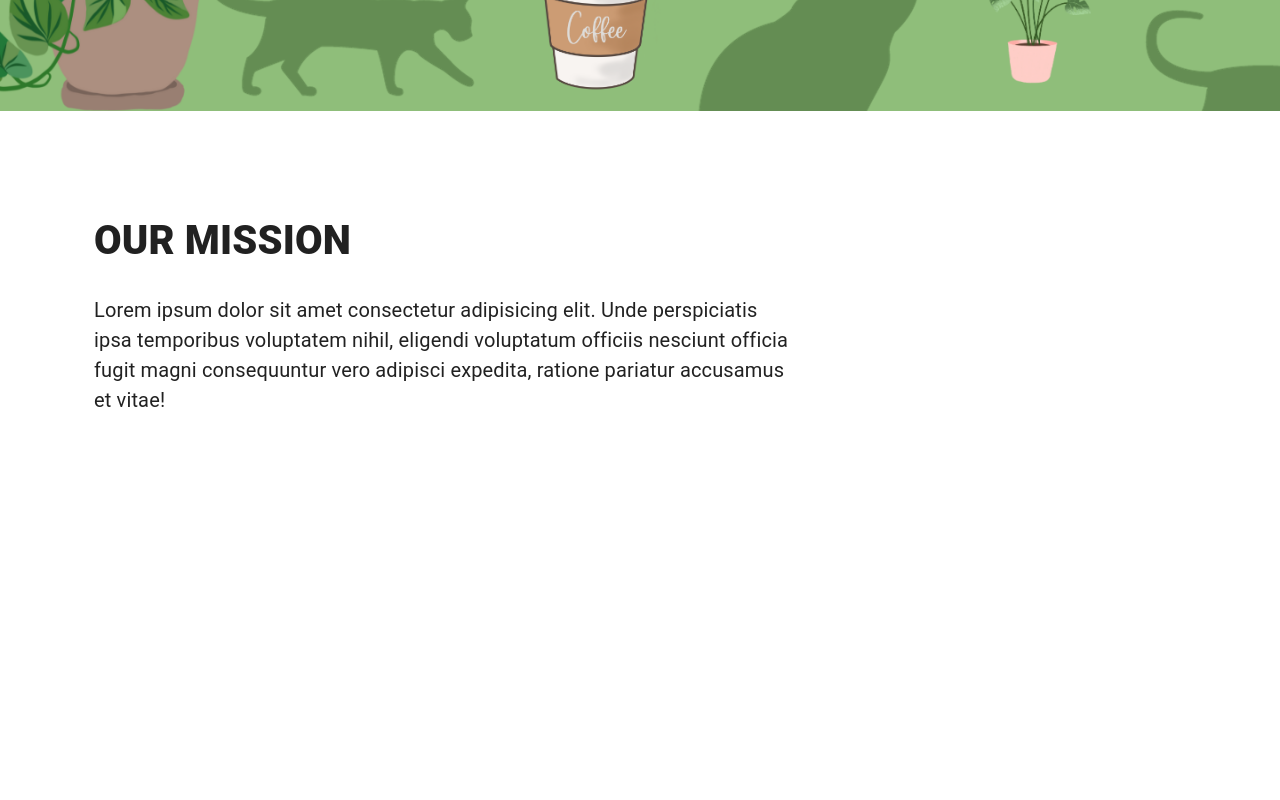
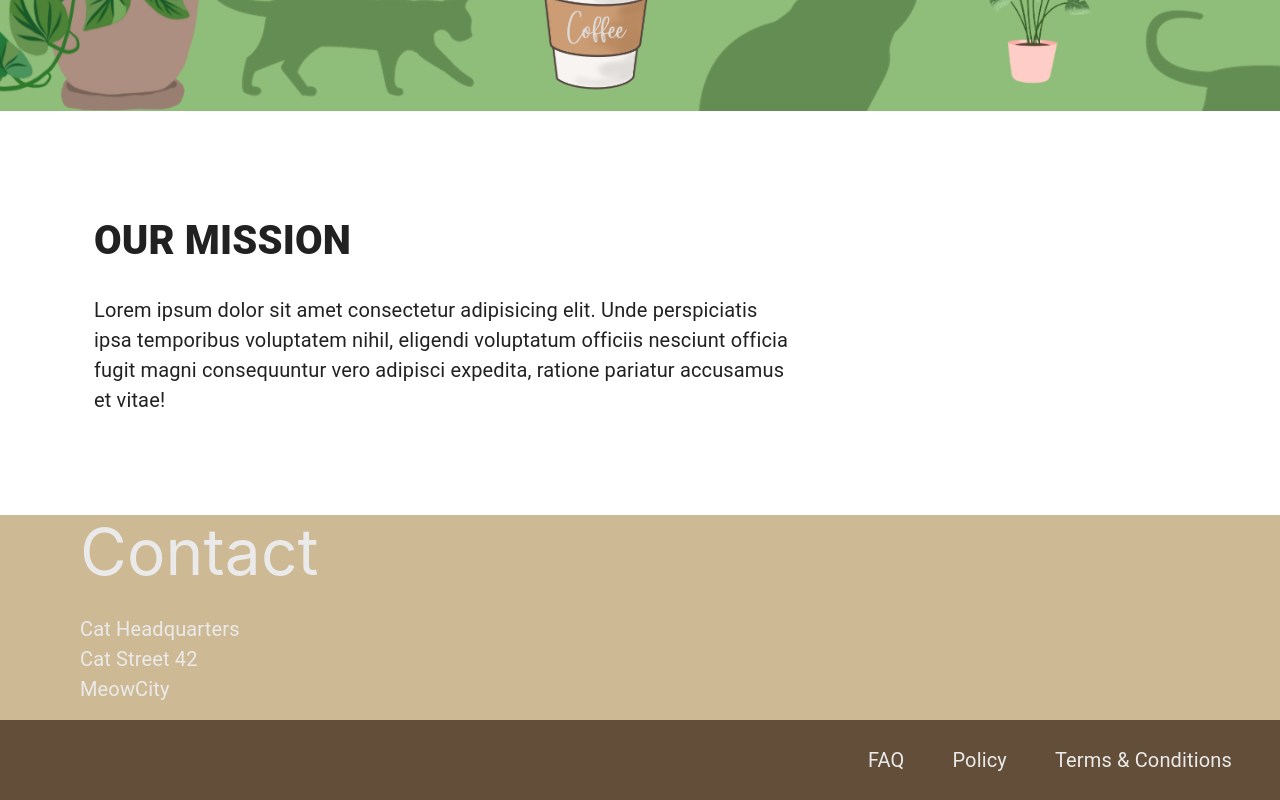
Before and after one commit to xwaruz1212/cozy-cat-cafe, a React (Create React App) app: page / in a window 1280 px wide. Shown: the part 553-1353 px from the top of the page. Before the commit the page ends 1068 px from the top, so only its background shows below. Built offline with nearby package versions, Linux system fonts and the light colour scheme.

Commit message:
Add two-piece footer

```diff
--- a/src/App.tsx
+++ b/src/App.tsx
@@ -12,7 +12,7 @@ let theme = createTheme({
   palette: {
     primary: {
       main: "#ceb995",
-      contrastText: "#fff",
+      contrastText: "#eaeaea",
     },
     secondary: {
       main: "#f6e6bf",
--- a/src/Home/index.tsx
+++ b/src/Home/index.tsx
@@ -6,7 +6,7 @@ const Home: React.FC = () => {
     <>
       <Box
         sx={{
-          bgColor: "secondary",
+          bgColor: "secondary.main",
           display: "flex",
           flexDirection: "column",
           height: "600px",
@@ -14,7 +14,7 @@ const Home: React.FC = () => {
         }}
       >
         <img
-          src={require('../assets/baner.png')}
+          src={require("../assets/baner.png")}
           style={{ maxHeight: "600px", width: "100%" }}
         />
       </Box>
@@ -31,7 +31,7 @@ const Home: React.FC = () => {
       >
         <Box
           sx={{
-            bgColor: "secondary",
+            bgColor: "secondary.main",
             display: "flex",
             flexDirection: "column",
             maxHeight: "700px",
--- a/src/footer/index.tsx
+++ b/src/footer/index.tsx
@@ -1,7 +1,64 @@
+import { Box, Container, Typography } from "@mui/material";
 import React from "react";
 
 const Footer: React.FC = () => {
-  return <div></div>;
+  return (
+    <React.Fragment>
+      <Container
+        maxWidth="xl"
+        disableGutters={true}
+        sx={{
+          bgcolor: "primary.main",
+          display: "flex",
+          flexDirection: "column",
+          width: 1,
+          gap: "2vh",
+        }}
+      >
+        <Box
+          maxWidth="xl"
+          sx={{
+            display: "flex",
+            flexDirection: "column",
+            color: "primary.contrastText",
+            paddingLeft: "5em",
+          }}
+        >
+          <Typography variant="h3">Contact</Typography>
+          <br />
+          <Typography variant="h4">
+            Cat Headquarters <br /> Cat Street 42 <br /> MeowCity
+          </Typography>
+        </Box>
+        <Box
+          maxWidth="xl"
+          sx={{
+            display: "flex",
+            flexDirection: "row",
+            alignItems: "center",
+            justifyContent: "flex-end",
+            float: "right",
+            bgcolor: "#634e39",
+            width: 1,
+            height: "10vh",
+            paddingRight: "3em",
+            margin: "0",
+            gap: "3em",
+          }}
+        >
+          <Typography variant="h4" sx={{ color: "primary.contrastText" }}>
+            FAQ
+          </Typography>
+          <Typography variant="h4" sx={{ color: "primary.contrastText" }}>
+            Policy
+          </Typography>
+          <Typography variant="h4" sx={{ color: "primary.contrastText" }}>
+            Terms & Conditions
+          </Typography>
+        </Box>
+      </Container>
+    </React.Fragment>
+  );
 };
 
 export default Footer;
```
